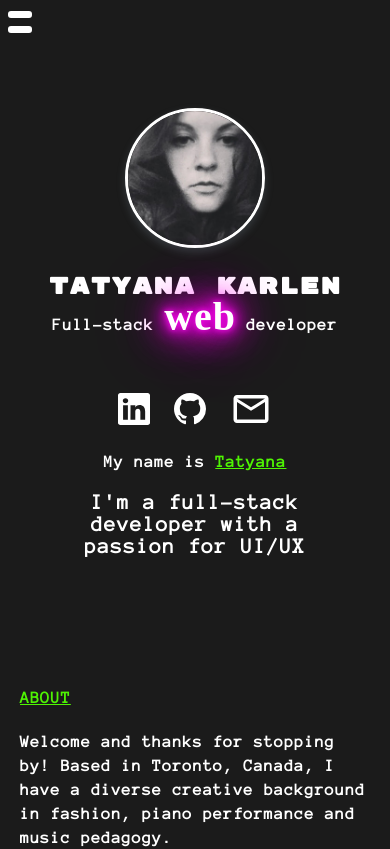
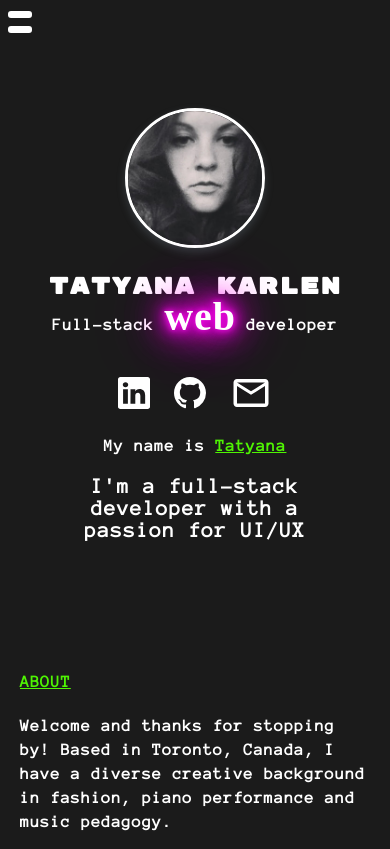
Before and after one commit to tatyanakarlen/PortfolioWebsite, a React (Create React App) app: page / in a window 390 px wide. Shown: the top 849 px of the page. Built offline with nearby package versions, Linux system fonts and the light colour scheme; a web font is replaced by a local one.

Commit message:
lowered gap to 2 rem mobile

```diff
--- a/src/pages/BioPortfolioPage/BioPortfolioPage.css
+++ b/src/pages/BioPortfolioPage/BioPortfolioPage.css
@@ -109,6 +109,10 @@ p {
   html {
     font-size: 50%;
   }
+
+  header {
+    gap: 2rem;
+  }
 }
 
 @media only screen and (max-width: 500px) {
```
